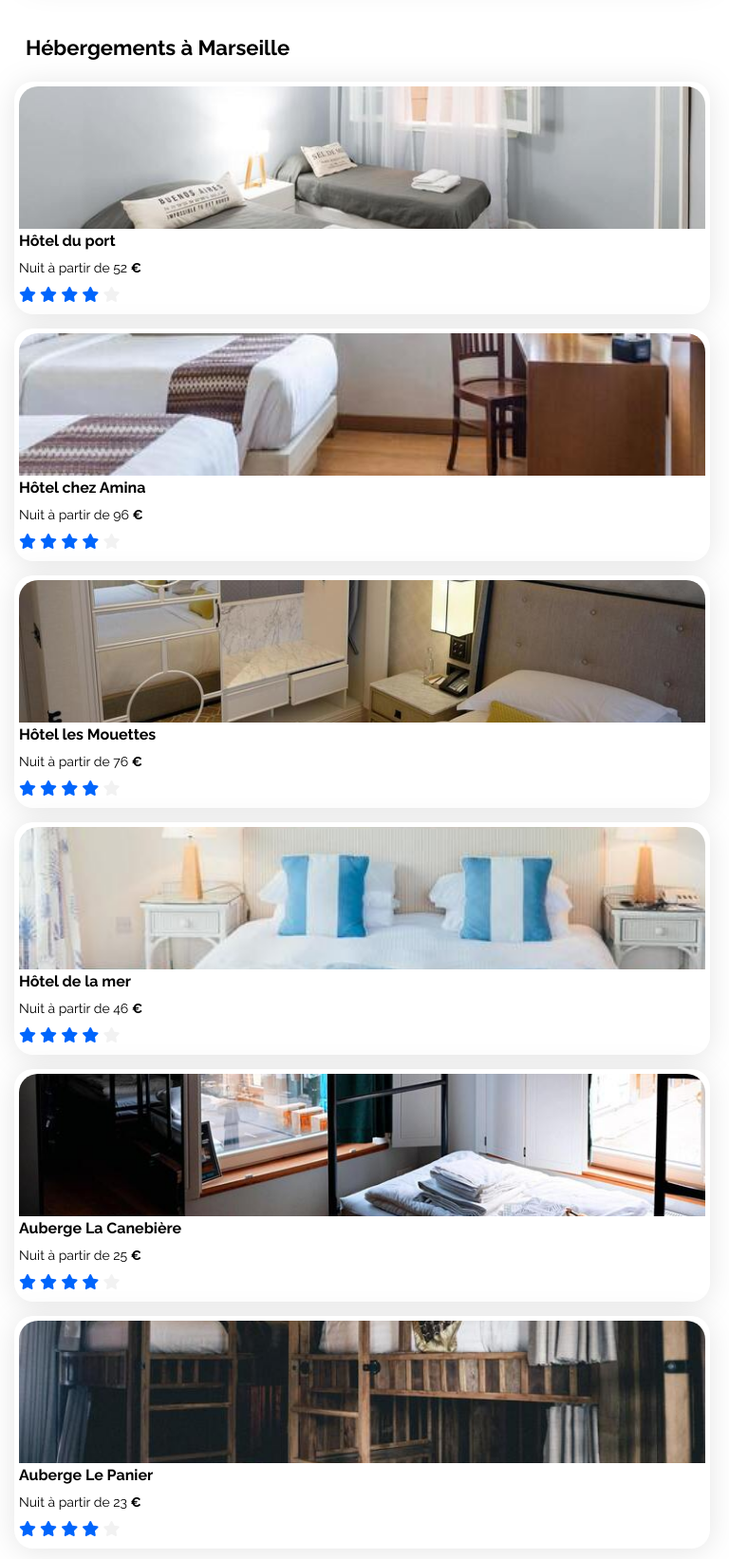
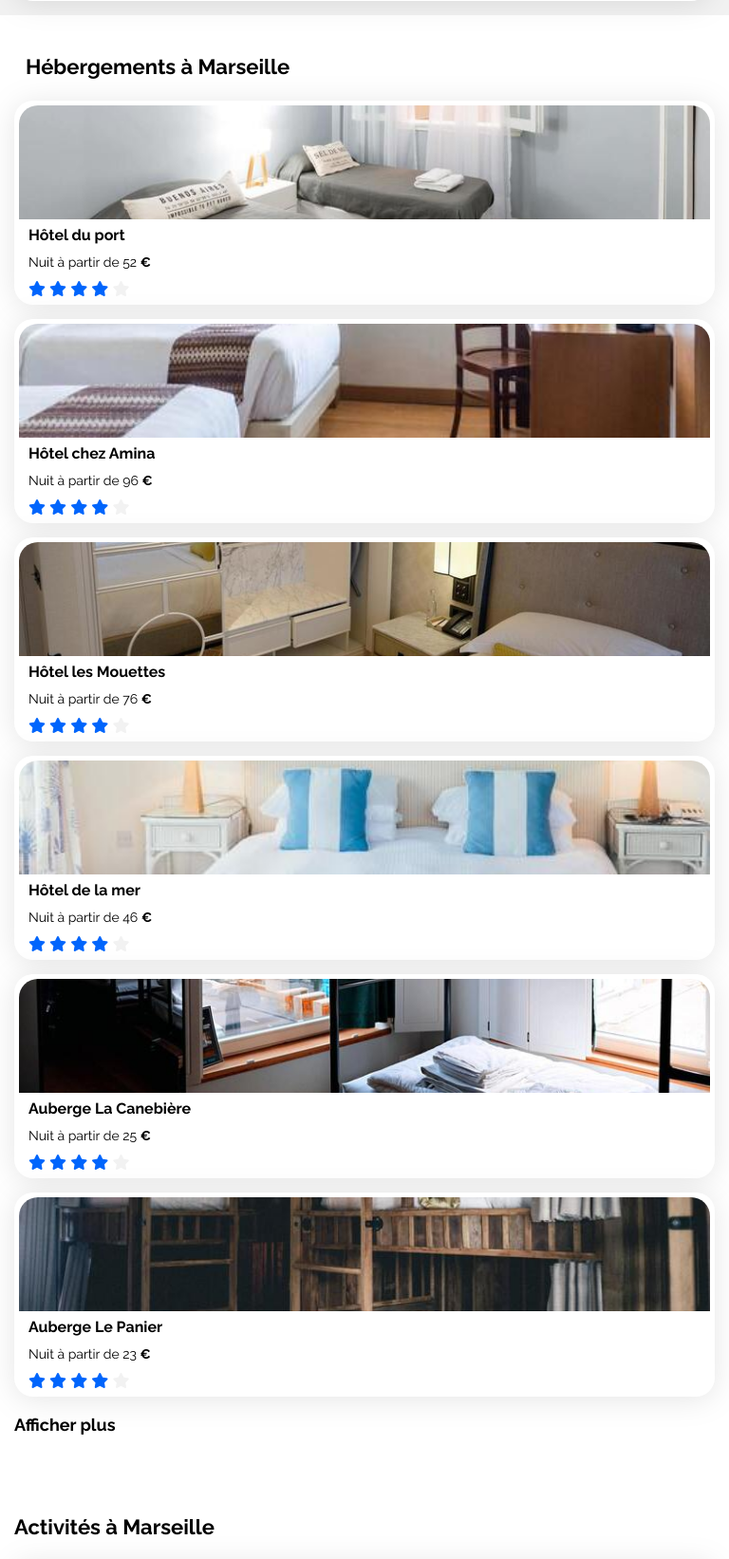
Before and after one commit to PierreThinnes/OpcBooki, a plain HTML site: page index.html in a window 768 px wide. Shown: the part 1132-2774 px from the top of the page at 95% size. Drawn offline with nearby package versions, Linux system fonts and the light colour scheme.

Commit message:
Version Final/pré-soutenance/Valide W3C (html&Css)

```diff
--- a/css/style.css
+++ b/css/style.css
@@ -120,7 +120,6 @@ header {
     justify-content: space-between;
 }
 .logoBooki {
-    align-self: flex-start;
     height: 20px;
     margin: 30px 0px 30px 0px;
 }
@@ -209,8 +208,7 @@ input::placeholder {
 
 .box-filtre h2 {
     display: flex;
-    margin: 10px 15px 3px 10px;
-    align-items: center;
+    margin: 10px 15px 3px 0px;
     font-size: 18px;
 }
 
@@ -267,8 +265,8 @@ input::placeholder {
     display: flex;
     gap: 15px;
     align-items: center;
-    padding-left: 10px;
-    margin-bottom: 10px;
+
+    margin-bottom: 15px;
 
 }
 
@@ -319,9 +317,9 @@ input::placeholder {
     margin-left: 12px;
 }
 
-.partie-hebergements figure {
+.partie-hebergements a {
     width: 31%;
-    height: 235px;
+    height: 205px;
     display: flex;
     margin : 0 0 0 0;
     flex-wrap: wrap;
@@ -339,7 +337,7 @@ input::placeholder {
 
 .les-hebergements img {
     width: 100%;
-    height: 150px;
+    height: 120px;
     overflow: hidden;
     border-radius: 20px 20px 0 0;
 
@@ -348,6 +346,8 @@ input::placeholder {
 .les-hebergements figcaption {
     display: flex;
     flex-wrap: wrap;
+    margin-left: 10px;
+    margin-top: 4px;
 }
 .les-hebergements p {
     width: 100%;
@@ -355,8 +355,11 @@ input::placeholder {
 }
 
 .afficher-plus h2 {
-    margin-top: 15px;
-    margin-bottom: 0;
+    margin : 5px 0
+}
+
+.les-hebergements figure {
+    margin: 0;
 }
 
 
@@ -368,6 +371,11 @@ input::placeholder {
     background-color: #F2F2F2
 }
 
+.populaires-cards {
+    display: flex;
+    flex-direction: column;
+    gap: 10px;
+}
 .populaires-title {
     display: flex;
     justify-content: space-between;
@@ -376,7 +384,7 @@ input::placeholder {
 
 .populaires-cards .card {
     display: flex;
-    margin-top: 33px;
+    margin-top: 12px;
     margin-left: 10px;
 }
 
@@ -431,6 +439,7 @@ input::placeholder {
 .activites {
     display: flex;
     flex-direction: column;
+    padding: 30px;
 }
 
 .activites .card {
@@ -440,7 +449,6 @@ input::placeholder {
 
 .activites h3 {
     margin-top: 0;
-    padding-left:15px ;
     white-space: nowrap;
 }
 
@@ -503,7 +511,7 @@ input::placeholder {
 
     .hebergements-and-populaires {
         flex-direction: column;
-        gap: 20px;
+        gap: 50px;
     }
 
     .partie-hebergements {
@@ -517,7 +525,12 @@ input::placeholder {
     .populaires-cards {
         display: flex;
         flex-direction: row;
-        justify-content: space-between;
+        justify-content: space-around;
+    }
+
+    .populaires-cards .card {
+        width: 98%;
+        margin-left: 0;
     }
 
     .populaires-cards a {
@@ -630,6 +643,7 @@ input::placeholder {
 /* information */
 
 .information {
+    margin-left:15px;
     margin-bottom: 15px;
 }
 
@@ -654,7 +668,10 @@ input::placeholder {
 
 .partie-hebergements {
     width: 100%;
+}
 
+.partie-hebergements a {
+    width: 100%;
 }
 
 .les-hebergements img {
@@ -662,13 +679,12 @@ input::placeholder {
 }
 
 .les-hebergements {
-    flex-direction: column;
     margin-left: 0px;
 }
 .partie-hebergements figure
 {
     display: block;
-    width: 98%;
+    width: 100%;
 }
 /* populaires */
 
@@ -682,15 +698,22 @@ input::placeholder {
     width: 100%;
 }
 /* activite */
+.activites{
+    padding: 15px;
+}
+
+.activites h3 {
+    padding: 0;
+}
 
 .les-activites{
     flex-direction: column;
     gap: 15px;
     align-items: center;
+}
 
-}
 .activites .card{
-    width: 90%;
+    width: 100%;
 }
 
 .activites .notredame {
--- a/index.html
+++ b/index.html
@@ -55,7 +55,7 @@
                 <div class="box-filtre">
                     <h2 class="titre-filtre"><strong>Filtres</strong></h2>
                          <ul class="list-filtre">
-                            <li class="filtre"><i class="fa-solid fa-money-bill-wave"></i>Economique</li>
+                            <li class="filtre"><i class="fa-solid fa-money-bill-wave"></i>Économique</li>
                             <li class="filtre"><i class="fa-solid fa-person"></i>Familial</li>
                             <li class="filtre"><i class="fa-solid fa-heart"></i>Romantique</li>
                             <li class="filtre"><i class="fa-solid fa-fire"></i>Nos pépites</li>
@@ -76,8 +76,8 @@
                         </div>
                         <div class="les-hebergements">
 
-                            <figure class="card">
-                                <a href="#">
+                            <a href="#" class="card">
+                            <figure>
                                     <img
                                     class="hebergements-image"
                                     src="images/hebergements/fred-kleber.jpg"
@@ -94,12 +94,12 @@
                                             <i class="fa-solid fa-star neutral-star"></i>
                                         </div>
                                     </figcaption>
-                                </a>
-                            </figure>
+                                </figure>
+                            </a>
 
 
-                            <figure class="card">
-                                <a href="#">
+                            <a href="#" class="card">
+                            <figure >
                                     <img
                                     class="hebergements-image"
                                     src="images/hebergements/febrian-zakaria.jpg"
@@ -117,11 +117,11 @@
                                             <i class="fa-solid fa-star neutral-star"></i>
                                         </div>
                                 </figcaption>
-                                </a>
                             </figure>
+                        </a>
 
-                            <figure class="card">
-                                <a href="#">
+                        <a href="#" class="card">
+                            <figure >
                                     <img
                                     class="hebergements-image"
                                     src="images/hebergements/reisetopia.jpg"
@@ -139,11 +139,11 @@
                                         <i class="fa-solid fa-star neutral-star"></i>
                                     </div>
                                 </figcaption>
-                                </a>
                             </figure>
+                        </a>
 
-                            <figure class="card">
-                                <a href="#">
+                        <a href="#" class="card">
+                            <figure >
                                     <img
                                     class="hebergements-image"
                                     src="images/hebergements/annie-spratt.jpg"
@@ -161,11 +161,11 @@
                                         <i class="fa-solid fa-star neutral-star"></i>
                                     </div>
                                 </figcaption>
-                            </a>
                             </figure>
+                        </a>
 
-                            <figure class="card">
-                                <a href="#">
+                        <a href="#" class="card">
+                            <figure>
                                     <img
                                     class="hebergements-image"
                                     src="images/hebergements/marcus-loke.jpg"
@@ -183,11 +183,11 @@
                                         <i class="fa-solid fa-star neutral-star"></i>
                                     </div>
                                 </figcaption>
-                                </a>
                             </figure>
+                        </a>
 
-                            <figure class="card">
-                                <a href="#">
+                        <a href="#" class="card">
+                            <figure>
                                     <img
                                     class="hebergements-image"
                                     src="images/hebergements/nicate-lee.jpg"
@@ -205,8 +205,8 @@
                                         <i class="fa-solid fa-star neutral-star"></i>
                                      </div>
                                     </figcaption>
-                                </a>
-                            </figure>
+                                </figure>
+                            </a>
 
                                 <div class="afficher-plus">
                                 <h2>Afficher plus</h2>
@@ -286,7 +286,7 @@
             </div>
 
 <!-- Activitées -->
-            <section class="partie-activites" id="activites">
+            <section class="partie-activites">
                 <article class="activites">
                     <div>
                         <h3>Activités à Marseille</h3>
```
